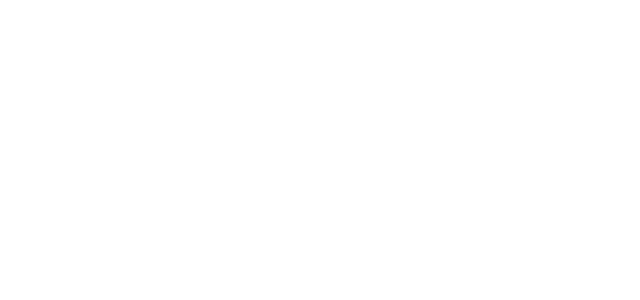
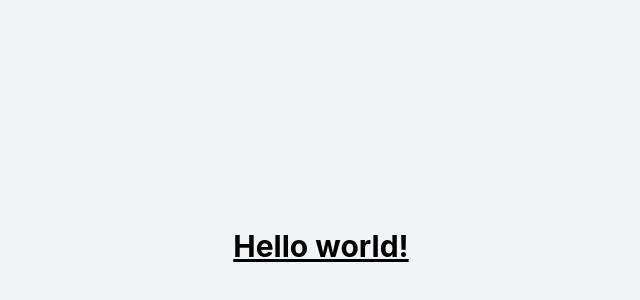
Before and after one commit to Developerfiyin/Pricing-components, a React (Vite) app: page / in a window 1280 px wide. Shown: the part 154-454 px from the top of the page, without its empty margins (319-959 px from the left). Built offline with nearby package versions, Linux system fonts and the light colour scheme.

Commit message:
Update App.jsx

```diff
--- a/src/App.jsx
+++ b/src/App.jsx
@@ -5,7 +5,23 @@
   return (
     <>
 
-  <section  >
+  <section className="App bg-gray-100 min-h-screen flex items-center justify-center">
+
+    <div>       { /* THE PARENT DIV */ }
+
+    <div>      { /* THE FIRST DIV */ }
+
+
+
+    </div>        { /* THE FIRST DIV */ }
+
+
+
+    </div>      { /* THE PARENT DIV */ }
+
+      <h1 className="text-3xl font-bold underline">
+        Hello world!
+      </h1>
 
   </section>
     </>
```
